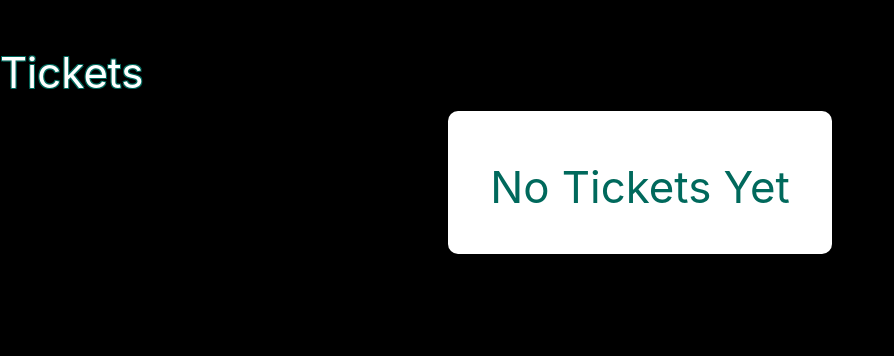
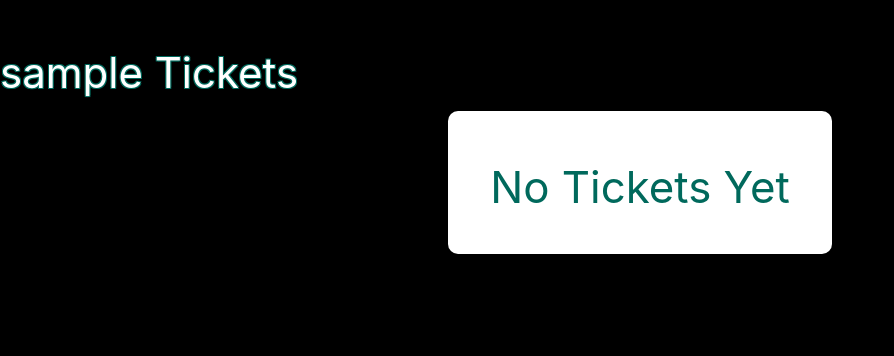
Before and after one commit to mihof/band-together, a Django app: page /profile/ in a window 1280 px wide. Shown: the part 64-420 px from the top of the page, without its empty margins (0-894 px from the left). Run offline with Django 3.2, Linux system fonts and the light colour scheme; the visitor is signed in with stand-in values (Sample User, id 1); data that the repository does not hold is empty; parts of the project's set-up code (start-up, migrations or seed data) failed here and were passed over.

Commit message:
clean up admin, models and profile

```diff
--- a/main_app/admin.py
+++ b/main_app/admin.py
@@ -6,4 +6,3 @@ admin.site.register(Venue)
 admin.site.register(Event)
 admin.site.register(Profile)
 admin.site.register(Ticket)
-# Register your models here.
--- a/main_app/models.py
+++ b/main_app/models.py
@@ -5,7 +5,6 @@ from datetime import date
 from django.dispatch import receiver
 from django.urls import reverse
 from django.db.models.signals import post_save
-# Create your models here.
 
 OPTIONS = (
   ('Y', 'Yes'),
--- a/main_app/templates/profile.html
+++ b/main_app/templates/profile.html
@@ -1,8 +1,8 @@
 {% extends 'base.html' %}
 {% block content %}
+
 <section class="ticket-list">
-<h1 class="events-header">{{ user.name }} Tickets</h1>
-
+<h1 class="events-header">{{ user }} Tickets</h1>
 {% if tickets|length > 0 %}
   {% for ticket in tickets %}
     <div class="card">
```
